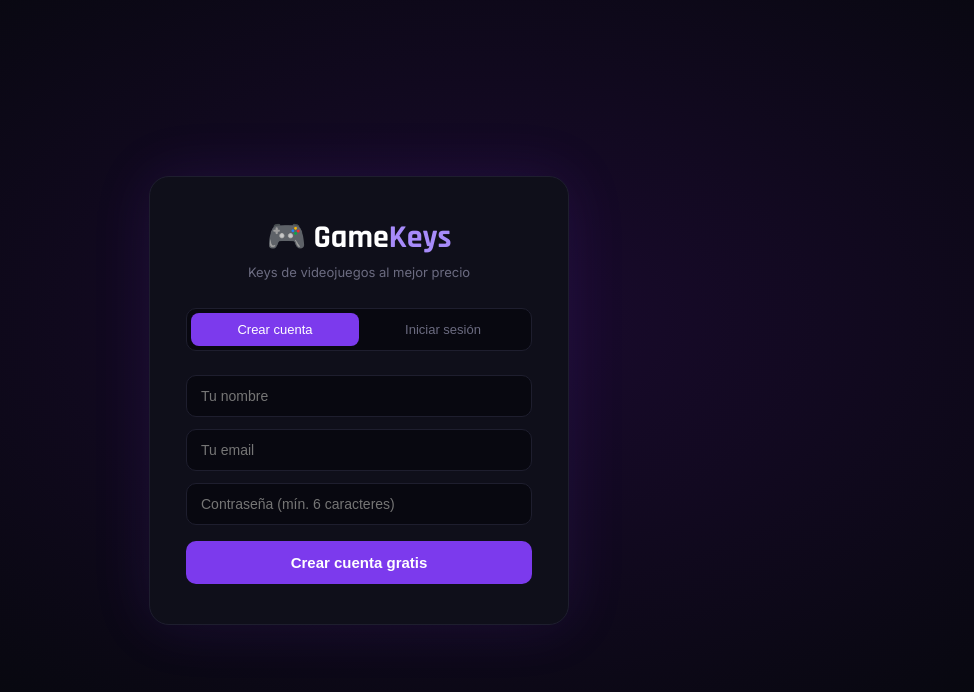
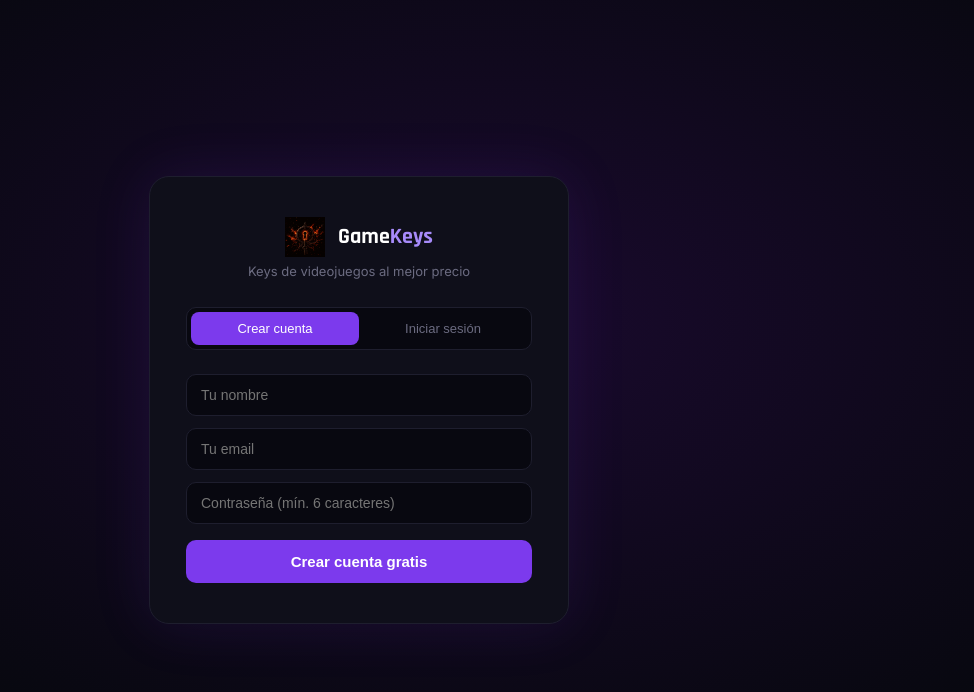
Before and after one commit to gaelalbertobo-netizen/Gamesell, a website: page public/index.html in a window 1280 px wide. Shown: the whole page, without its empty margins (281-1255 px from the left). Drawn offline with Linux system fonts and the light colour scheme.

Commit message:
logo gif

```diff
--- a/public/index.html
+++ b/public/index.html
@@ -215,7 +215,7 @@
 <div id="auth">
   <div class="tarjeta">
     <div class="logo-auth">
-      <div class="brand">🎮 Game<span>Keys</span></div>
+      <div class="logo"><img src="/img/logoweb.gif" style="height:40px; vertical-align:middle; margin-right:8px;"> Game<span>Keys</span></div>
       <p>Keys de videojuegos al mejor precio</p>
     </div>
     <div class="tabs">
```
